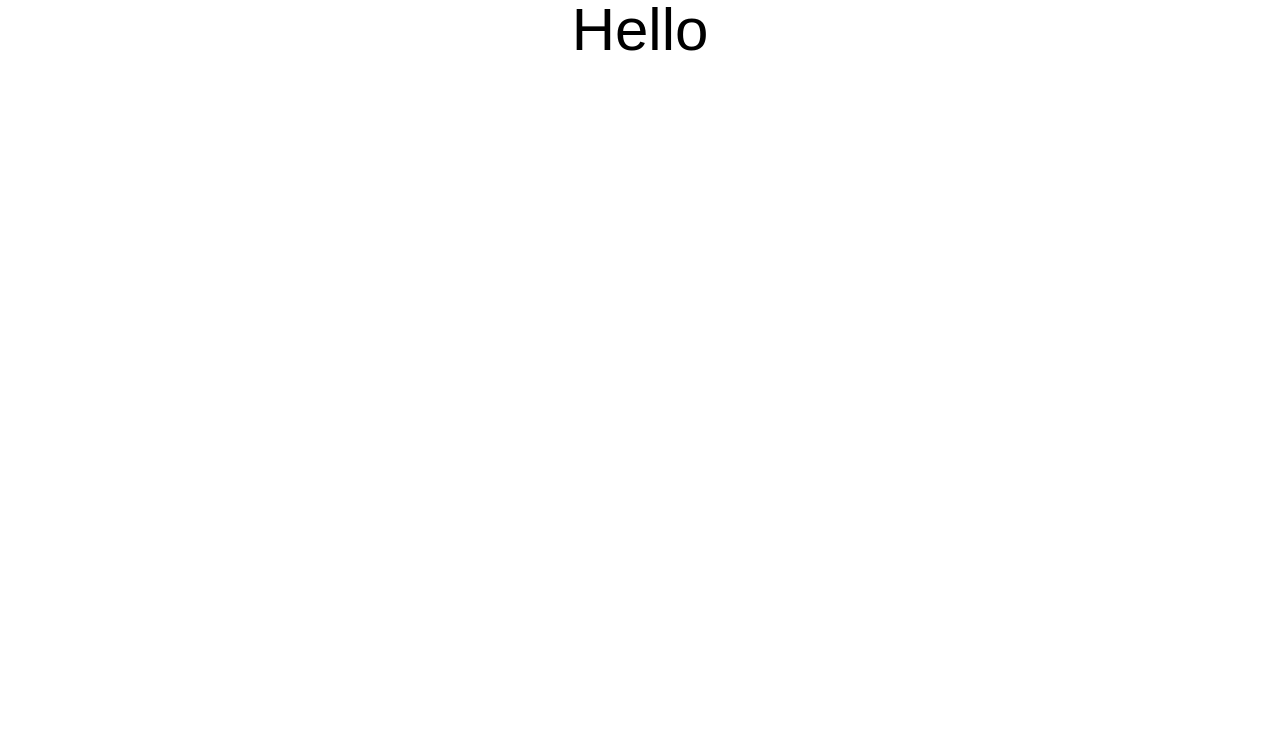
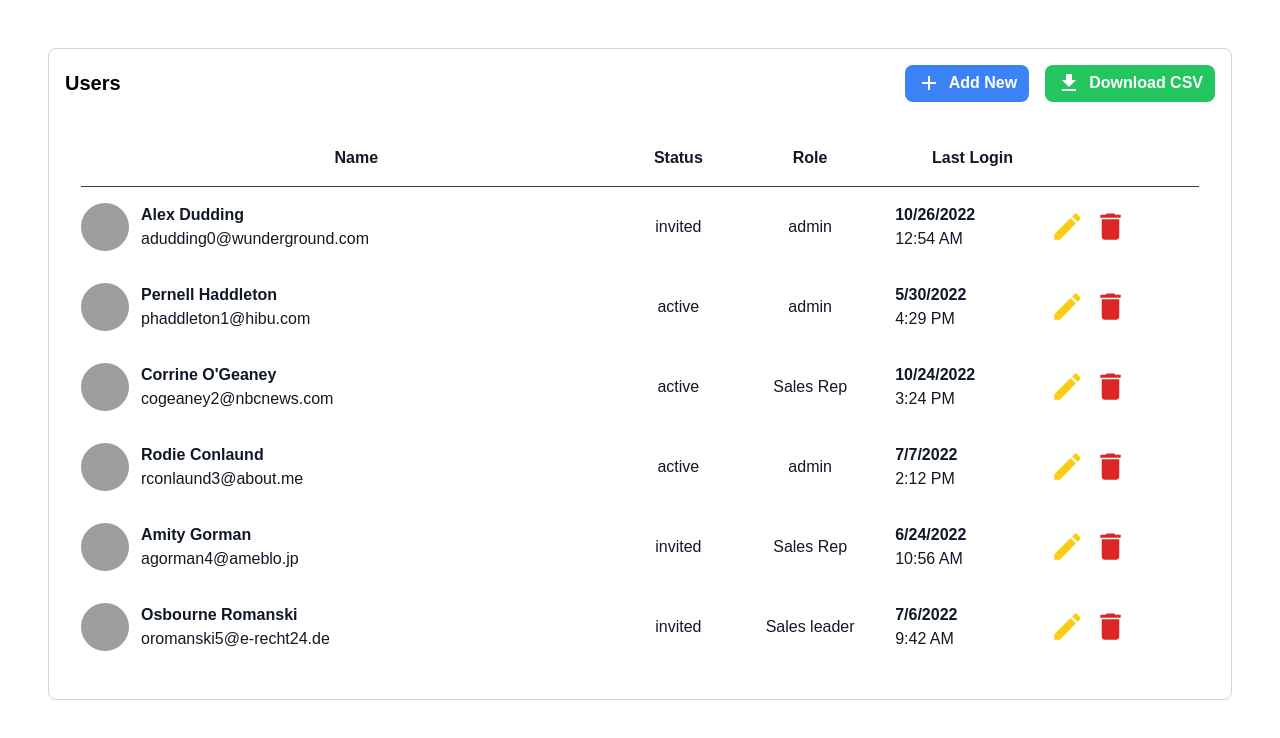
Before and after one commit to codegoggins/techwondoe-task, a React (Create React App) app: page / in a window 1280 px wide. Shown: the top 738 px of the page. Built offline with nearby package versions, Linux system fonts and the light colour scheme; grey boxes are pictures that could not be loaded.

Commit message:
Completed User Table Design

```diff
--- a/src/App.tsx
+++ b/src/App.tsx
@@ -1,10 +1,11 @@
-import React from 'react';
+import React , {FC} from 'react';
 import './App.css';
+import Table from './Table';
 
-function App() {
+const App:FC = () => {
   return (
     <div className="App">
-         <h1 className='text-6xl'>Hello</h1>
+         <Table/>
     </div>
   );
 }
--- /dev/null
+++ b/src/Table.tsx
@@ -0,0 +1,118 @@
+import React , {FC} from 'react'
+
+// ICONS
+import DownloadIcon from '@mui/icons-material/Download';
+import AddIcon from '@mui/icons-material/Add';
+import CreateIcon from '@mui/icons-material/Create';
+import DeleteIcon from '@mui/icons-material/Delete';
+
+const Table:FC = () => {
+
+
+  const data =
+  [
+    {"id":1,"name":"Alex Dudding","email":"adudding0@wunderground.com","status":"invited","role":"admin","lastLogin":"10/26/2022","lastLoginTime":"12:54 AM"},
+  {"id":2,"name":"Pernell Haddleton","email":"phaddleton1@hibu.com","status":"active","role":"admin","lastLogin":"5/30/2022","lastLoginTime":"4:29 PM"},
+  {"id":3,"name":"Corrine O'Geaney","email":"cogeaney2@nbcnews.com","status":"active","role":"Sales Rep","lastLogin":"10/24/2022","lastLoginTime":"3:24 PM"},
+  {"id":4,"name":"Rodie Conlaund","email":"rconlaund3@about.me","status":"active","role":"admin","lastLogin":"7/7/2022","lastLoginTime":"2:12 PM"},
+  {"id":5,"name":"Amity Gorman","email":"agorman4@ameblo.jp","status":"invited","role":"Sales Rep","lastLogin":"6/24/2022","lastLoginTime":"10:56 AM"},
+  {"id":6,"name":"Osbourne Romanski","email":"oromanski5@e-recht24.de","status":"invited","role":"Sales leader","lastLogin":"7/6/2022","lastLoginTime":"9:42 AM"}
+  ]
+
+  return (
+    <div className='bg-white m-12 rounded-lg border border-gray-300 p-4'>
+    <div className='flex items-center justify-between'>
+    <h1 className='font-bold text-xl'>Users</h1>
+    <div className='flex items-center gap-4 font-semibold'>
+
+    {/* ADD NEW USER BUTTON */}
+
+        <button
+        className='bg-blue-500 py-[0.4rem] px-3 rounded-lg text-white flex items-center justify-center gap-2 cursor-pointer'>
+        <AddIcon/>
+        <span>
+        Add New
+        </span>
+        </button>
+
+    {/* DOWNLOAD BUTTON */}
+
+        <button
+        className='bg-green-500 py-[0.4rem] px-3 rounded-lg text-white flex items-center justify-center gap-2 cursor-pointer'
+        >
+        <DownloadIcon/>
+        <span>
+        Download CSV
+        </span>
+        </button>
+
+    </div>
+    </div>
+
+    {/* TABLE */}
+
+
+    <div className='mt-3 p-4'>
+
+    <table className='w-full text-gray-900'>
+        <thead>
+            <tr className='font-semibold'>
+                <td className='py-4 border-b border-gray-700 cursor-pointer'>
+                Name
+                </td>
+                <td className='py-4 border-b border-gray-700 cursor-pointer'>
+                Status
+                </td>
+                <td className='py-4 border-b border-gray-700'>Role</td>
+                <td className='py-4 border-b border-gray-700'>Last Login</td>
+                <td className='py-4 border-b border-gray-700'></td>
+            </tr>
+        </thead>
+        <tbody>
+            {
+                data.map((user)=>(
+                    <tr key={user.id}>
+                        <td className='py-4 flex items-center gap-3'>
+                            <img
+                            className='w-[3rem] h-[3rem] object-cover rounded-full'
+                            src="https://images.pexels.com/photos/15174712/pexels-photo-15174712.jpeg?auto=compress&cs=tinysrgb&w=1260&h=750&dpr=1" alt="" />
+                            <div className='flex flex-col items-start'>
+                                <span className='font-bold'>{user?.name}</span>
+                                <span>{user.email}</span>
+                            </div>
+                        </td>
+                        <td className='py-4'>
+                            <span>
+                                {user?.status}
+                            </span>
+                        </td>
+                        <td className='py-4'>{user?.role}</td>
+                        <td className='py-4'>
+                            <div className='flex flex-col items-start'>
+                                <span className='font-bold'>{user?.lastLogin}</span>
+                                <span>{user?.lastLoginTime}</span>
+                            </div>
+                        </td>
+                        <td className='py-4'>
+                            <div className='flex items-center gap-2'>
+                                <span
+                                className='text-yellow-400 cursor-pointer'>
+                                <CreateIcon fontSize='large'/>
+                                </span>
+                                <span
+                                className='text-red-600 cursor-pointer'>
+                                <DeleteIcon fontSize='large'/>
+                                </span>
+                            </div>
+                        </td>
+                    </tr>
+                ))
+            }
+        </tbody>
+    </table>
+    </div>
+    </div>
+  )
+}
+
+export default Table
```
